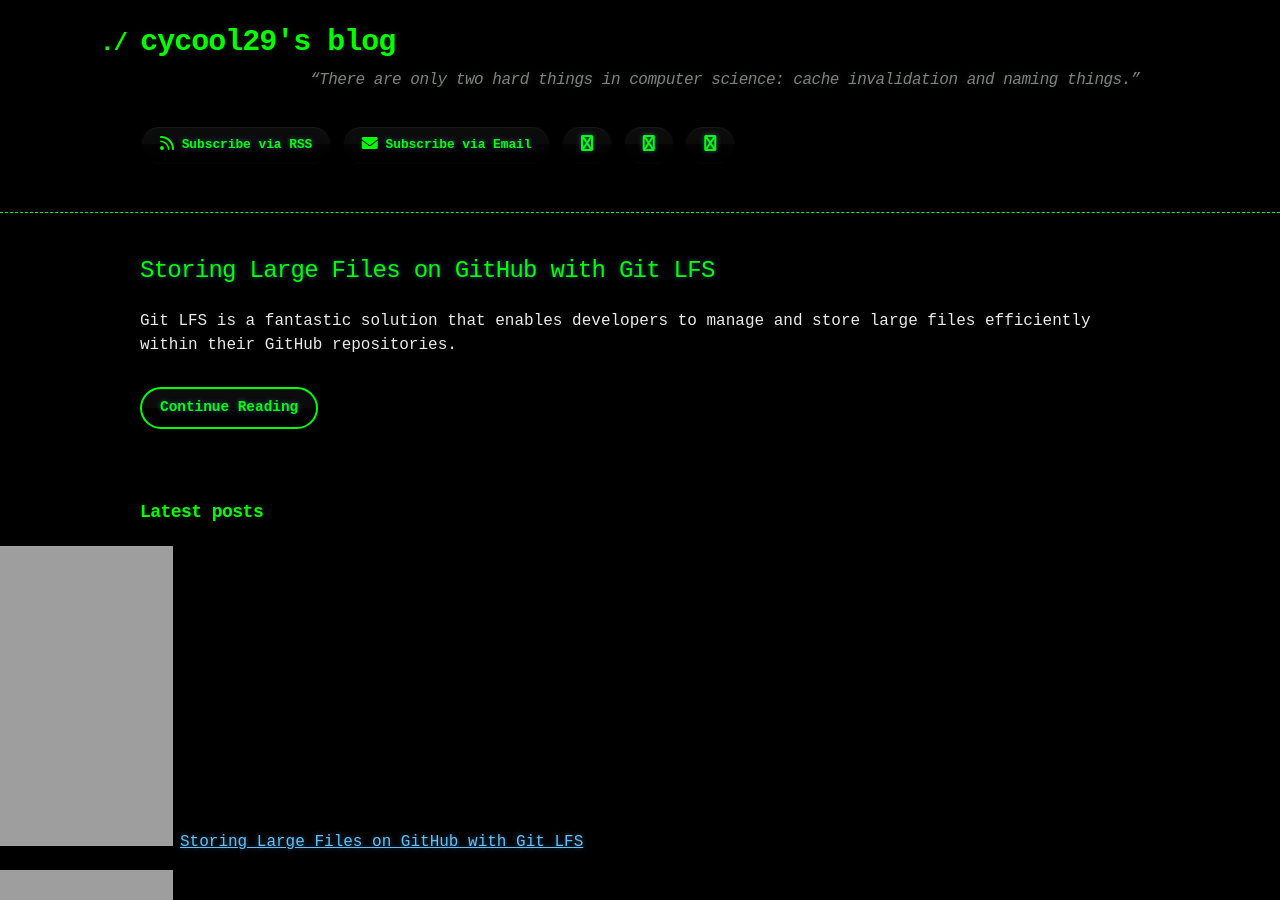
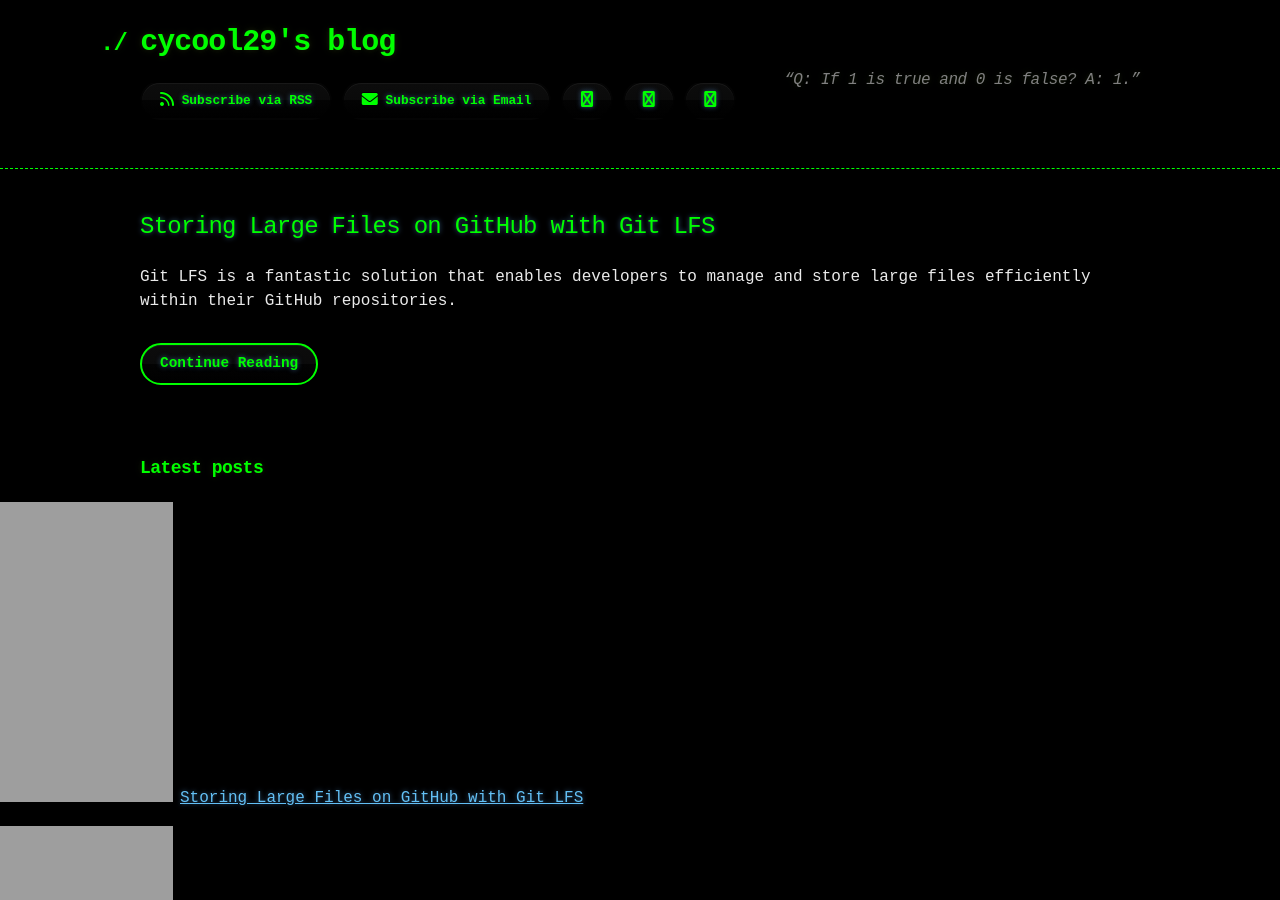
Before and after one commit to cycool29/cycool29.github.io, a Jekyll site: the page built from index.md, in a window 1280 px wide and 900 px high. Built offline with Jekyll 4.4.1, drawn with Linux system fonts in a browser that asks for light colours; a style sheet for code colours, icons or effects is not loaded.

Commit message:
Update quotes

```diff
--- a/_config.yml
+++ b/_config.yml
@@ -1,5 +1,5 @@
 title: cycool29's blog
-description: "“There are only two hard things in computer science: cache invalidation and naming things.” "
+description: "“Q: If 1 is true and 0 is false? A: 1.” "
 bio: A high school student. Intermediate in Python, Git, Bash. Learning JavaScript. He/Him. "
 author: cycool29
 url: https://cycool29.github.io
```
